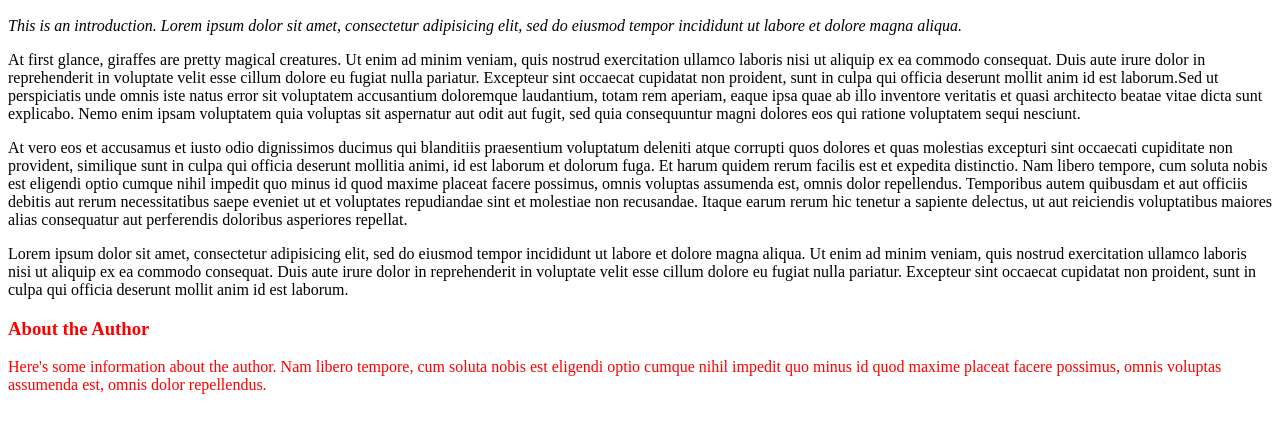
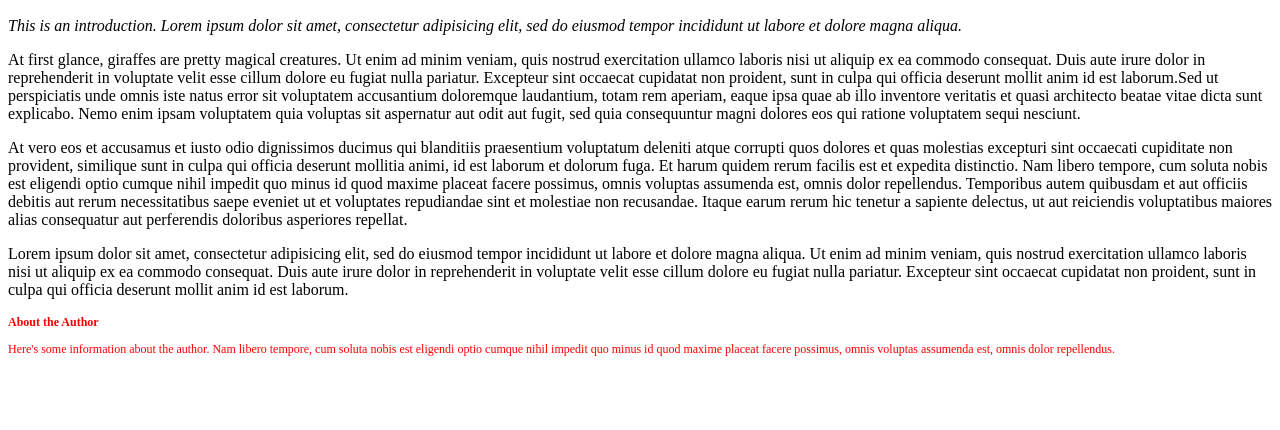
Before and after one commit to Allanlcomander/Animal, a plain HTML site: page index.html in a window 1280 px wide. Shown: the part 110-540 px from the top of the page. Drawn offline with Linux system fonts and the light colour scheme.

Commit message:
added more css functions on the p.tag and the pixels

```diff
--- a/css/styles.css
+++ b/css/styles.css
@@ -3,4 +3,8 @@
 }
 .author{
   color: red;
+  font-size: 12px
 }
+p.author{
+  font-size: 12px;
+}
```
